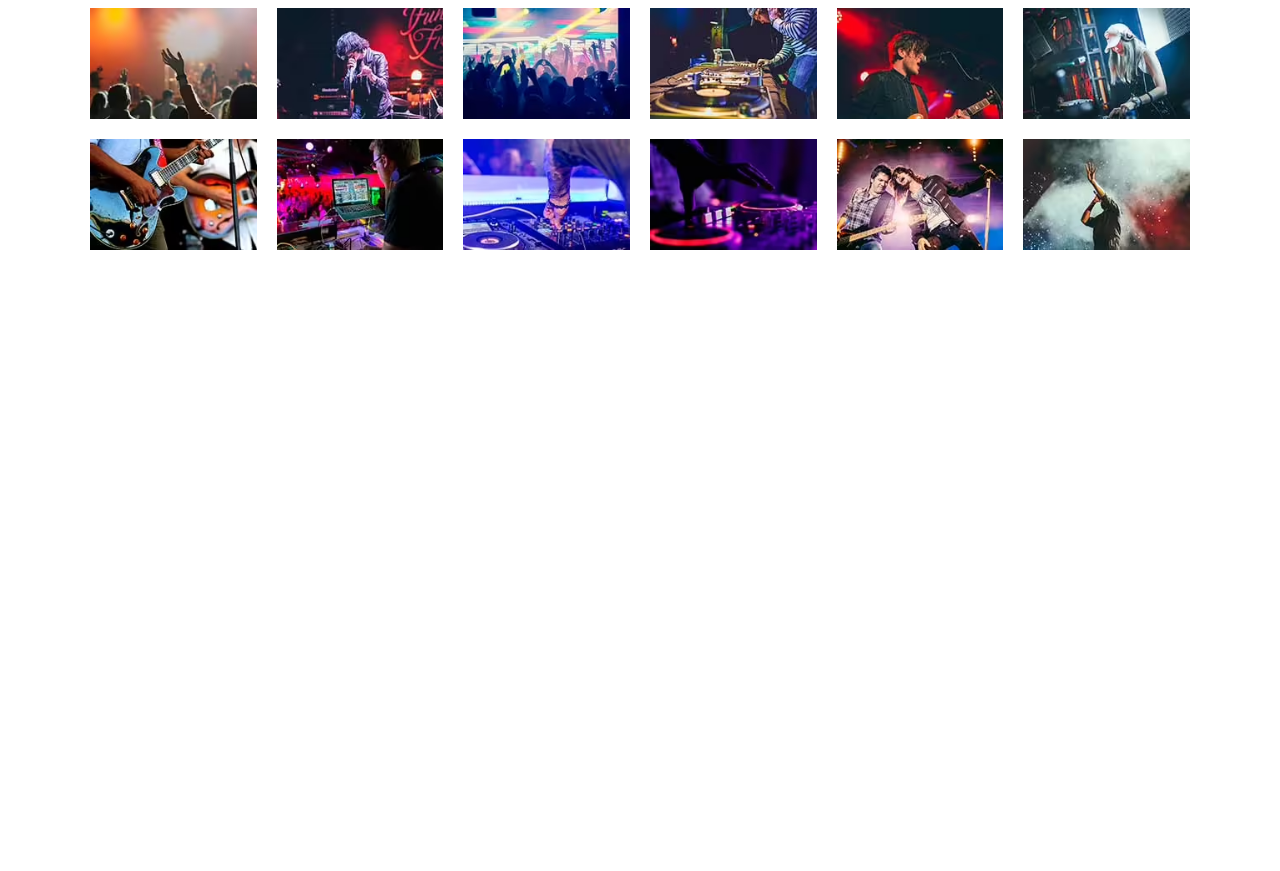
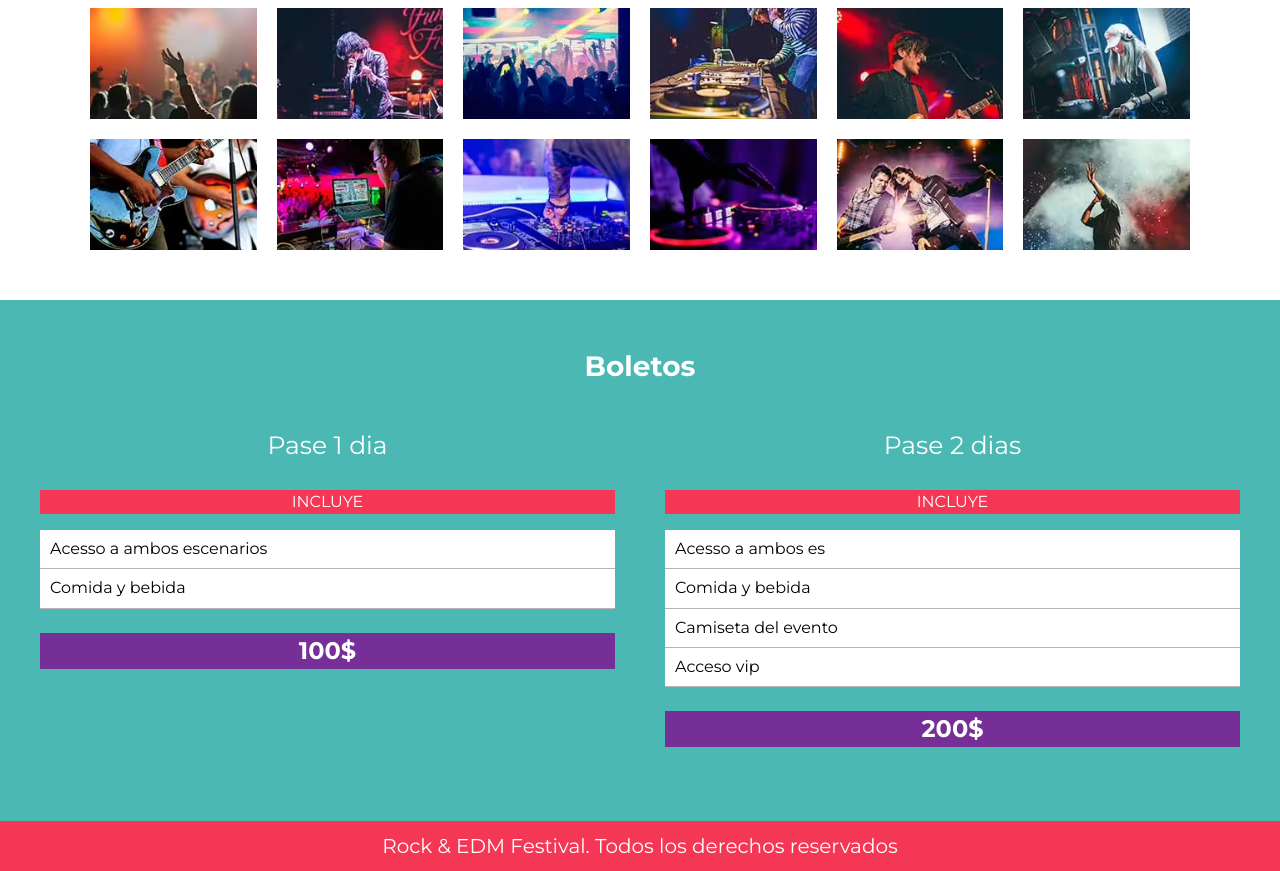
Before and after one commit to edlopmor/FestivalMusica, a website: page index.html in a window 1280 px wide. Shown: the part 2966-3837 px from the top of the page. Before the commit the page ends 3266 px from the top, so only its background shows below. Drawn offline with Linux system fonts and the light colour scheme; files that its build step writes are made by us from their sources.

Commit message:
Finalizado el proyecto , pre mejoras de codigo y documentación

```diff
--- a/index.html
+++ b/index.html
@@ -15,9 +15,9 @@
     <div class="contenedor contenido-header">
         <h1>Rock and EDM Festival</h1>
         <nav class="navegacion-principal">
-            <a href="#">Line up</a>
-            <a href="#">Galeria</a>
-            <a href="#">Boletos</a>
+            <a href="#lineUp">Line up</a>
+            <a href="#galeria">Galeria</a>
+            <a href="#boletos">Boletos</a>
         </nav>
     </div>
 </header>
@@ -58,7 +58,7 @@
     </div>
 
 </section>
-<section class="lineup">
+<section id="lineUp" class="lineup">
     <h3>Line up</h3>
     <p class="dia">Viernes 21</p>
     <div class="escenarios-contenedor contenedor">
@@ -117,12 +117,52 @@
 
     </div><!--escenarios-contenedor contenedor-->
 </section><!--Lineup-->
-<section class="galeria contenedor">
+<section id="galeria" class="galeria contenedor">
     <h3>Galeria</h3>
     <ul class="galeria-imagenes">
 
     </ul>
 </section>
+<section id="boletos" class="boletos">
+    <h3>Boletos</h3>
+    <div class="contenedor contenedor-boletos">
+        <div class="paseBasico">
+            <p class="nombrePase">Pase 1 dia</p>
+            <header class="pase-header">
+                <p>Incluye</p>
+                <div class="pase-body">
+                    <ul>
+                        <li>Acesso a ambos escenarios</li>
+                        <li>Comida y bebida</li>
+                    </ul>
+                </div>
+            </header>
+            <footer class="pase-footer">
+                <p>100$</p>
+            </footer>
+        </div>
+        <div class="pasePremium">
+            <p class="nombrePase">Pase 2 dias</p>
+            <header class="pase-header">
+                <p>Incluye</p>
+                <div class="pase-body">
+                    <ul>
+                        <li>Acesso a ambos es</li>
+                        <li>Comida y bebida</li>
+                        <li>Camiseta del evento</li>
+                        <li>Acceso vip</li>
+                    </ul>
+                </div>
+            </header>
+            <footer class="pase-footer">
+                <p>200$</p>
+            </footer>
+        </div>
+    </div>
+</section>
+<footer class="siteFooter">
+    <p>Rock & EDM Festival. Todos los derechos reservados</p>
+</footer>
 
 <script src="build/js/app.js">
 </script>
--- a/src/js/app.js
+++ b/src/js/app.js
@@ -5,6 +5,8 @@ document.addEventListener('DOMContentLoaded', function(){
 
 function iniciarApp (){
     crearGaleria();
+    scrollSmooth();
+    barraNavegacionFija ();
 }
 //Funcion que crea una galeria recorriendo el directorio indicado, crea las galerias en distintas versiones adaptadas a los distintos navegadores.
 function crearGaleria(){
@@ -59,3 +61,42 @@ function mostrarImagen(idImagen){
             body.appendChild(overlay);
             body.classList.add('fijar-body');
 }
+
+function scrollSmooth (){
+    //Buscamos los enlaces y lo almacenamos en una variable
+    const enlaces = document.querySelectorAll('.navegacion-principal a');
+    //Recorremos esa variable media un for eatch. y le añadimos el eventListener a todos ellos.
+    enlaces.forEach(enlace => {
+        enlace.addEventListener('click', function(element){
+            //Anulamos el comportamiento por defecto
+            element.preventDefault();
+            //Creamos una variable para almacenar el href del elemento seleccionado.
+            const seccionScroll = element.target.attributes.href.value;
+
+            const seccion = document.querySelector(seccionScroll);
+
+            seccion.scrollIntoView({ behavior :"smooth" });
+        });
+    });
+}
+
+function barraNavegacionFija (){
+    //Variable para identificar la barra de navegacion
+    const barraNavegacion = document.querySelector('.header');
+    //Variable para identicar donde desaparece la barra de navegacion superior.
+    const sobreFestival = document.querySelector('.sobre-festival');
+
+    const body = document.querySelector('body');
+
+    window.addEventListener('scroll', function(){
+
+
+        if(sobreFestival.getBoundingClientRect().bottom<0){
+            barraNavegacion.classList.add('fijo');
+            body.classList.add('body-scroll');
+        }else{
+            barraNavegacion.classList.remove('fijo');
+            body.classList.remove('body-scroll');
+        }
+    })
+}
--- a/src/scss/base/_globales.scss
+++ b/src/scss/base/_globales.scss
@@ -15,6 +15,9 @@ body{
 
     &.fijar-body{
         overflow: hidden;
+    }
+    &.body-scroll{
+        padding-top: 86px;
     }
 }
 p{
--- /dev/null
+++ b/src/scss/layout/_boletos.scss
@@ -0,0 +1,63 @@
+@use 'base/variables' as v;
+@use 'base/mixins' as m;
+
+
+.boletos{
+    padding: 5rem 0;
+    background-color: v.$verde;
+    h3{
+        text-align: center ;
+        color: v.$blanco;
+        margin-bottom: 2rem
+    }
+    .contenedor-boletos {
+        @include m.tablet {
+            @include m.grid (2, 5rem);
+        }
+    }
+}
+.nombrePase{
+    text-align: center;
+    font-size: 2.5rem;
+    color:v.$blanco;
+}
+.pase {
+    gap:2rem;
+    // & toma la clase padre y le agrega la siguiente palabra
+    &-header,
+    &-footer{
+        p{
+            text-align: center;
+            color:v.$blanco;
+        }
+    }
+
+
+    &-header{
+        p{
+            text-transform: uppercase;
+            background-color: v.$rosa;
+            font-size: 1.6rem;
+        }
+    }
+    &-body{
+            background-color: v.$blanco;
+            border-bottom: black;
+            ul{
+                @include m.resetearLista;
+            }
+            li
+            {
+                background-color: v.$blanco;
+                padding: 1rem;
+                border-bottom: 1px solid #b6b6b6;
+            }
+    }
+    &-footer{
+        background-color: v.$morado;
+         p{
+             font-size: 2.4rem;
+             font-weight: bold;
+         }
+    }
+}
--- /dev/null
+++ b/src/scss/layout/_footer.scss
@@ -0,0 +1,12 @@
+@use 'base/variables' as v;
+
+.siteFooter{
+    background-color: v.$rosa;
+    padding: 1rem;
+
+    p{
+        margin:0 auto;
+        text-align: center;
+        color:v.$blanco;
+    }
+}
--- a/src/scss/layout/_header.scss
+++ b/src/scss/layout/_header.scss
@@ -3,6 +3,15 @@
 
 .header {
     background-color: v.$verde;
+    @include m.tablet{
+      &.fijo{
+        left: 0;
+        top:0;
+        position: fixed;
+        width: 100%;
+        box-shadow: .3rem .3rem .3rem .3re #333;
+    }
+    }
 
     h1{
         color: v.$blanco;
--- a/src/scss/layout/_index.scss
+++ b/src/scss/layout/_index.scss
@@ -3,3 +3,5 @@
 @forward 'festival';
 @forward 'lineup';
 @forward 'galeria';
+@forward 'boletos';
+@forward 'footer';
```
Also changed, not shown: build/css/app.css, build/js/app.js.
